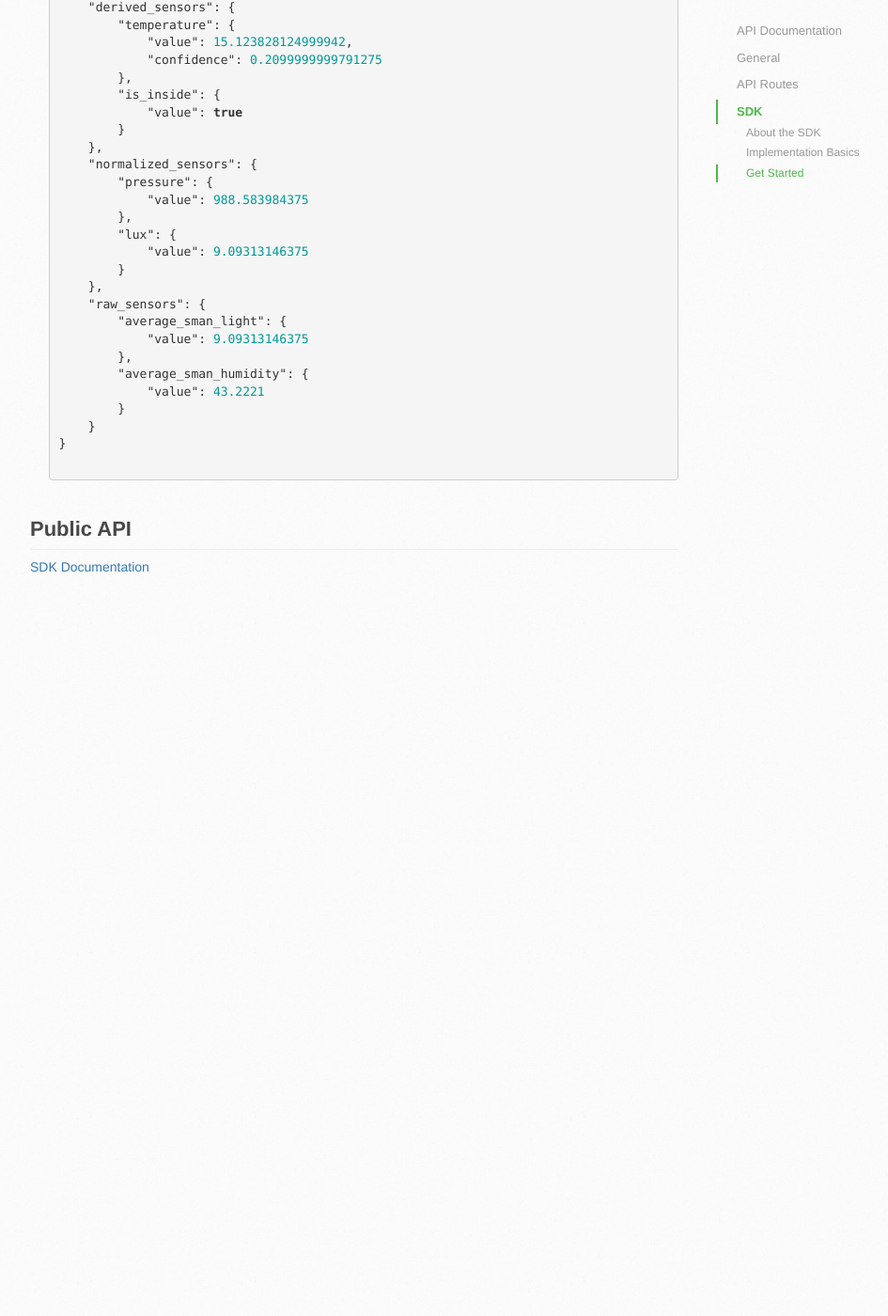
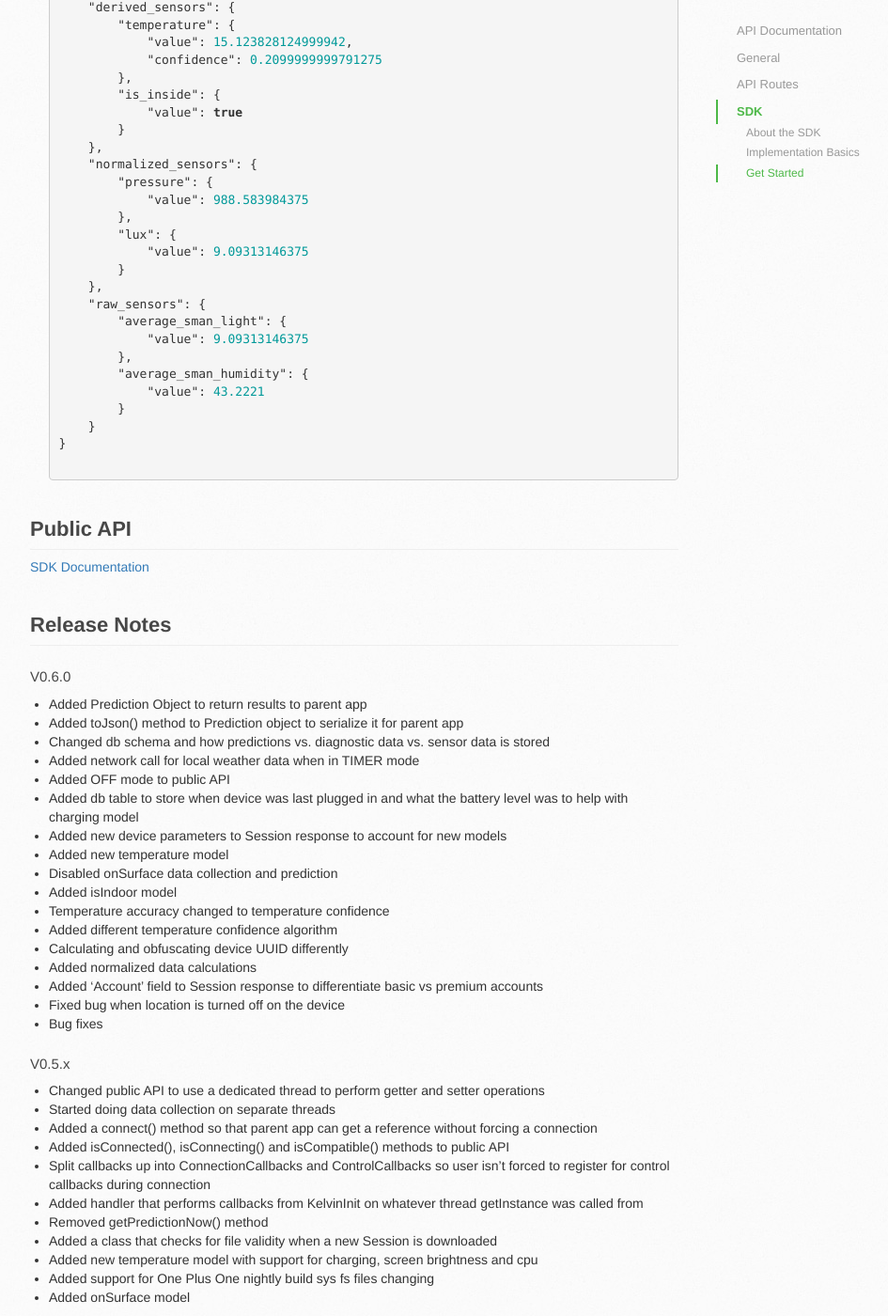
Before and after one commit to SenseAI/SenseAI.github.io, a Jekyll site: the page built from index.markdown, in a window 1280 px wide and 1400 px high, scrolled down 12439 px. Shown: the whole window at 94% size, without its empty margins (138-1083 px from the left). Built offline with Jekyll 4.4.1, drawn with Linux system fonts in a browser that asks for light colours; nearby versions of some CDN libraries; before the commit the page ends 13062 px from its top, so only the background shows below that.

Commit message:
Added release notes

```diff
--- a/index.markdown
+++ b/index.markdown
@@ -723,3 +723,40 @@ proguard file that will need to be specified to be used during your build:
 </div>
 
 <a class="" href="/Archive/index.html">SDK Documentation</a>
+
+<div id="sdkReleaseNotes" class="publicApi">
+    <h2 class="page-header">Release Notes</h2>
+  <a class="headerlink" href="#sdkReleaseNotes"></a>
+</div>
+
+#### V0.6.0
+  * Added Prediction Object to return results to parent app
+  * Added toJson() method to Prediction object to serialize it for parent app
+  * Changed db schema and how predictions vs. diagnostic data vs. sensor data is stored
+  * Added network call for local weather data when in TIMER mode
+  * Added OFF mode to public API
+  * Added db table to store when device was last plugged in and what the battery level was to help with charging model
+  * Added new device parameters to Session response to account for new models
+  * Added new temperature model
+  * Disabled onSurface data collection and prediction
+  * Added isIndoor model
+  * Temperature accuracy changed to temperature confidence
+  * Added different temperature confidence algorithm
+  * Calculating and obfuscating device UUID differently
+  * Added normalized data calculations
+  * Added 'Account' field to Session response to differentiate basic vs premium accounts
+  * Fixed bug when location is turned off on the device
+  * Bug fixes
+
+#### V0.5.x
+  * Changed public API to use a dedicated thread to perform getter and setter operations
+  * Started doing data collection on separate threads
+  * Added a connect() method so that parent app can get a reference without forcing a connection
+  * Added isConnected(), isConnecting() and isCompatible() methods to public API
+  * Split callbacks up into ConnectionCallbacks and ControlCallbacks so user isn't forced to register for control callbacks during connection
+  * Added handler that performs callbacks from KelvinInit on whatever thread getInstance was called from
+  * Removed getPredictionNow() method
+  * Added a class that checks for file validity when a new Session is downloaded
+  * Added new temperature model with support for charging, screen brightness and cpu
+  * Added support for One Plus One nightly build sys fs files changing
+  * Added onSurface model
```
Also changed, not shown: 1 other file.
